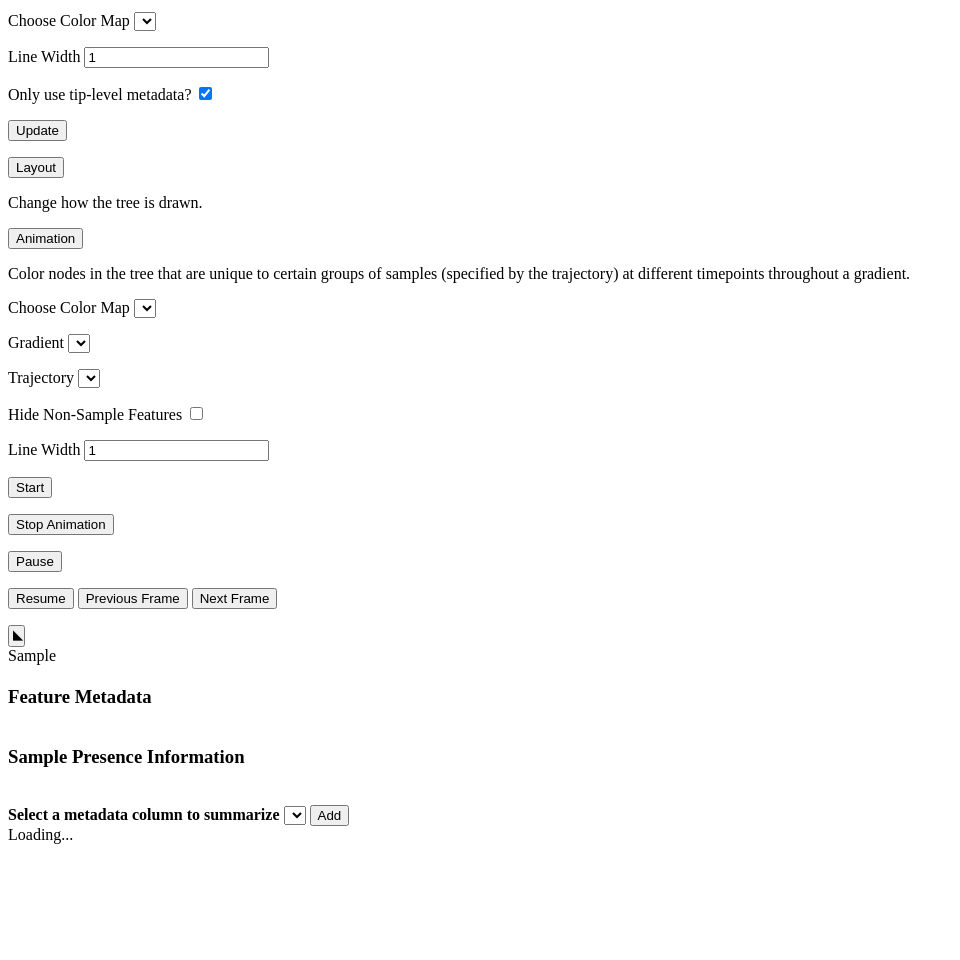
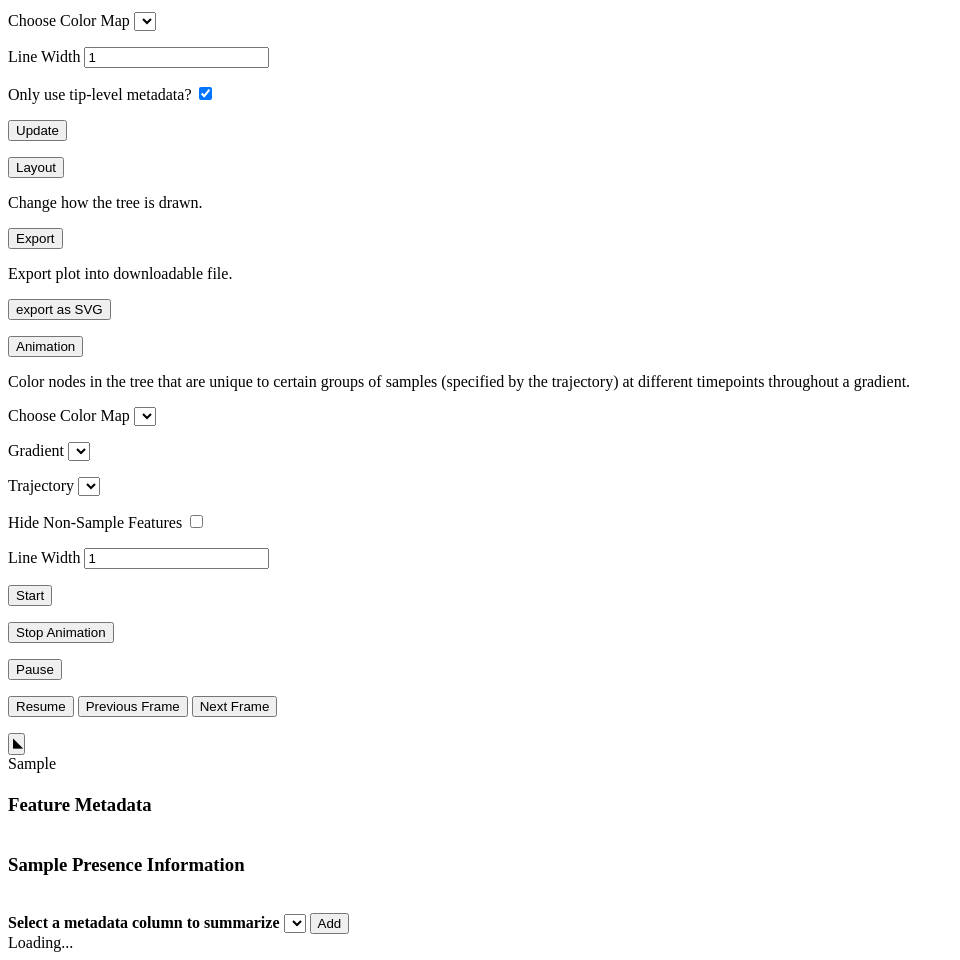
Before and after one commit to biocore/empress, a Python web app: template empress/support_files/templates/empress-template.html in a window 1280 px wide. Shown: the part 584-1544 px from the top of the page, without its empty margins (0-960 px from the left). Before the commit the page ends 1428 px from the top, so only its background shows below. Run offline with Jinja, Linux system fonts and the light colour scheme; the template is opened without the code that fills it: most values are stand-ins (such as "Sample title", 1, 10 or a date in 2020); lists and menus that the app fills with data are empty.

Commit message:
add GUI element for export SVG to side-panel

```diff
--- a/empress/support_files/templates/side-panel.html
+++ b/empress/support_files/templates/side-panel.html
@@ -100,3 +100,16 @@
     Change how the tree is drawn.
   </p>
 </div>
+
+<!-- options to export plot into e.g. SVG -->
+<button class="side-header collapsible">Export</button>
+<div class="side-content control hidden" id="export-div">
+  <p class="side-panel-notes">
+    Export plot into downloadable file.
+  </p>
+  <div>
+    <p>
+      <button id="export-btn-svg">export as SVG</button>
+    </p>
+  </div>
+</div>
```
